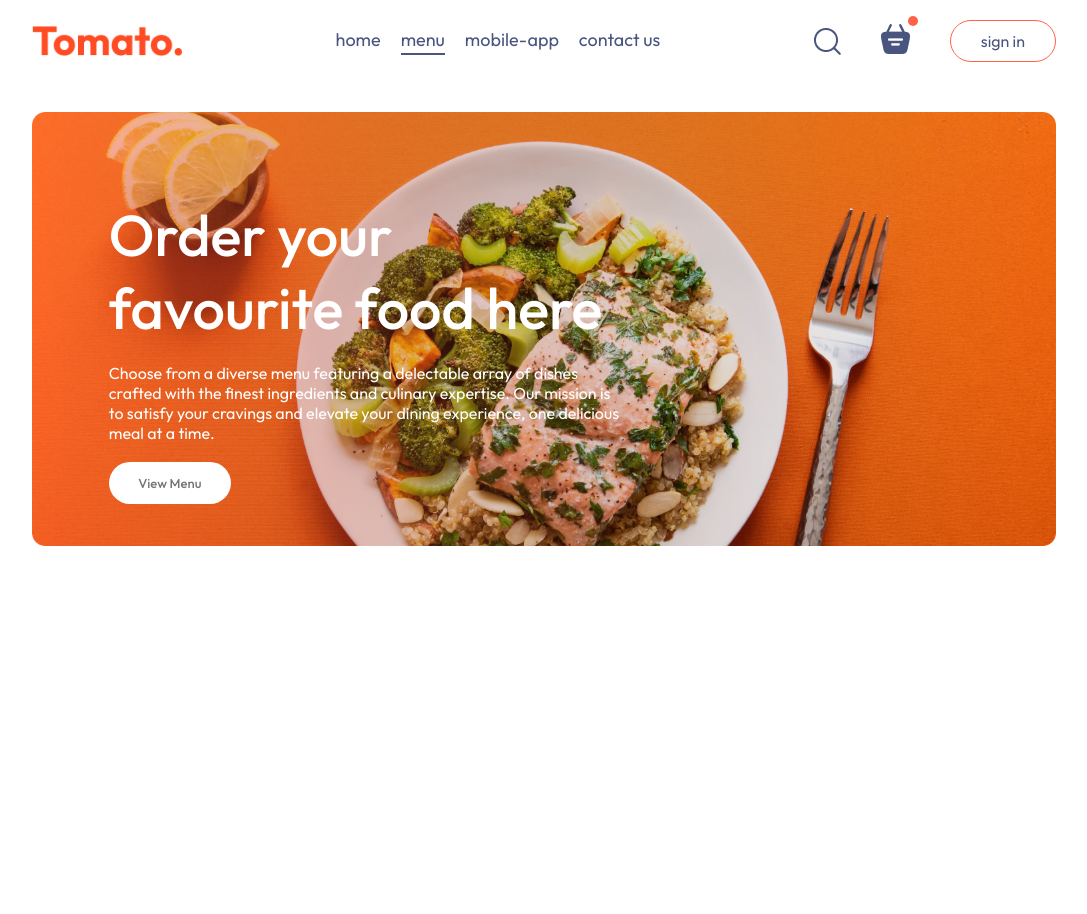
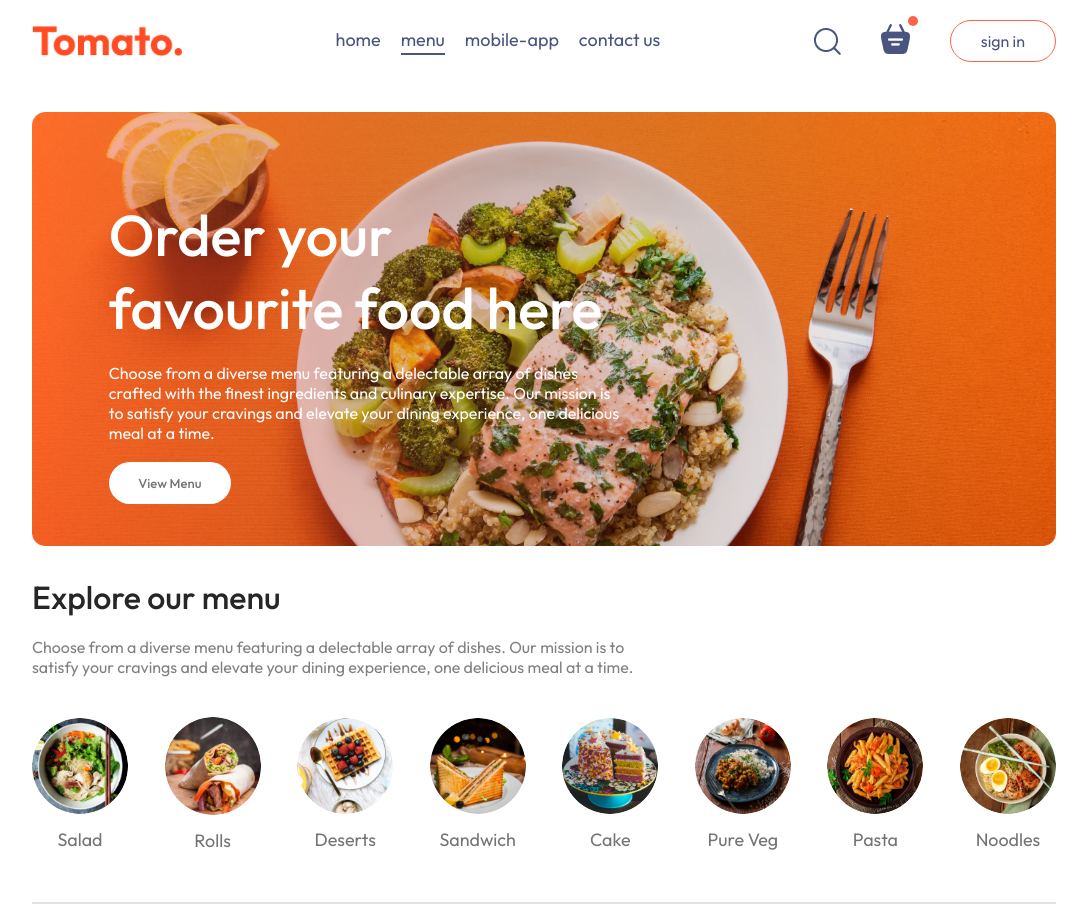
Before and after one commit to Chathurdha2024/GUI, a React (Vite) app in the folder frontend/: page / in a window 1280 px wide. Shown: the whole page, without its empty margins (96-1183 px from the left). Before the commit the page ends 800 px from the top, so only its background shows below. Built offline with nearby package versions, Linux system fonts and the light colour scheme.

Commit message:
Completed the ExploreMenu component

```diff
--- /dev/null
+++ b/frontend/src/components/ExploreMenu/ExploreMenu.css
@@ -0,0 +1,57 @@
+.explore-menu{
+    display: flex;
+    flex-direction: column;
+    gap: 20px;
+}
+
+.explore-menu h1{
+    color: #262626;
+    font-weight: 500;
+}
+
+.explore-menu-text{
+    max-width: 60%;
+    color: #808080;
+}
+
+.explore-menu-list{
+    display: flex;
+    justify-content: space-between;
+    align-items: center;
+    gap: 30px;
+    text-align: center;
+    margin: 20px 0px;
+    overflow-x: scroll; /*adding a scrollbar*/
+
+}
+
+.explore-menu-list::-webkit-scrollbar{ /*hiding the scrollbar(but the scroll property remains)*/
+    display: none;
+}
+
+.explore-menu-list-item img{
+    width: 7.5vw;
+    min-width: 80px;
+    cursor: pointer;
+    border-radius: 50%;
+    transition: 0.2s;
+}
+
+.explore-menu-list-item p{
+    margin-top: 10px;
+    color: #747474;
+    font-size: max(1.4vw,16px);
+    cursor: pointer;
+}
+
+.explore-menu hr{
+    margin: 10px 0px;
+    height: 2px;
+    background-color: #e2e2e2;
+    border: none;
+}
+
+.explore-menu-list-item .active{
+    border: 4px solid tomato;
+    padding: 2px;
+}
--- /dev/null
+++ b/frontend/src/components/ExploreMenu/ExploreMenu.jsx
@@ -0,0 +1,25 @@
+import React from 'react'
+import './ExploreMenu.css'
+import { menu_list } from '../../assets/assets'
+
+const ExploreMenu = ({category,setCategory}) => {
+  return (
+    <div className='explore-menu' id='explore-menu'>
+        <h1>Explore our menu</h1>
+        <p className='explore-menu-text'>Choose from a diverse menu featuring a delectable array of dishes. Our mission is to satisfy your cravings and elevate your dining experience, one delicious meal at a time.</p>
+        <div className="explore-menu-list">
+            {menu_list.map((item,index)=>{
+                return (
+                    <div onClick={()=>setCategory(prev=>prev===item.menu_name?"All":item.menu_name)} key={index} className='explore-menu-list-item'>
+                         <img className={category===item.menu_name?"active":""} src={item.menu_image} alt="" />
+                         <p>{item.menu_name}</p>
+                    </div>
+                )
+            })}
+        </div>
+        <hr />
+    </div>
+  )
+}
+
+export default ExploreMenu
--- a/frontend/src/pages/Home/Home.jsx
+++ b/frontend/src/pages/Home/Home.jsx
@@ -1,11 +1,16 @@
-import React from 'react'
+import React, { useState } from 'react'
 import './Home.css'
 import Header from '../../components/Header/Header'
+import ExploreMenu from '../../components/ExploreMenu/ExploreMenu'
 
 const Home = () => {
+
+const [category,setCategory] = useState("All");
+
   return (
     <div>
       <Header/>
+      <ExploreMenu category={category} setCategory={setCategory}/>
     </div>
   )
 }
```
